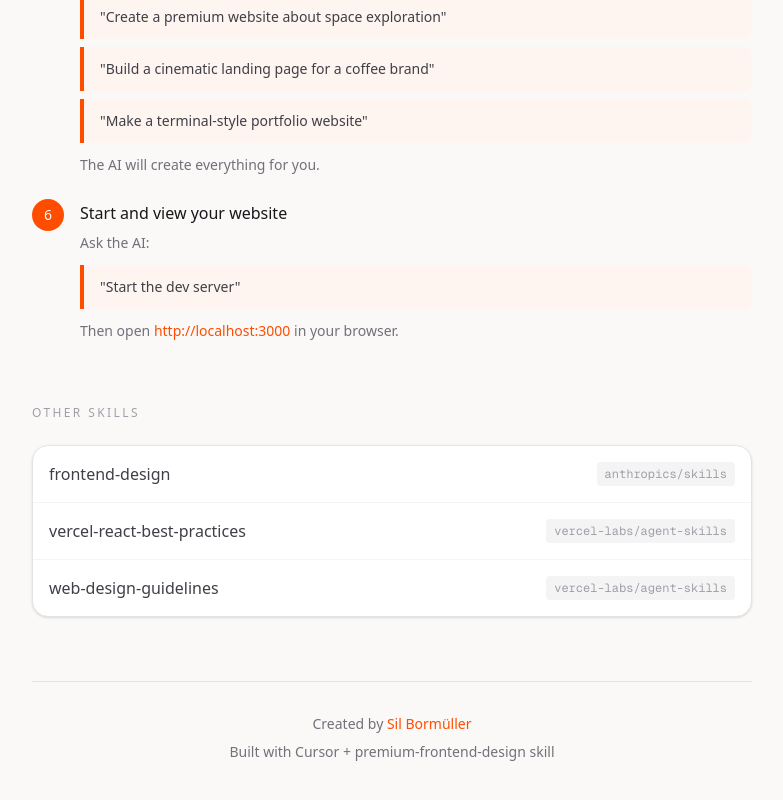
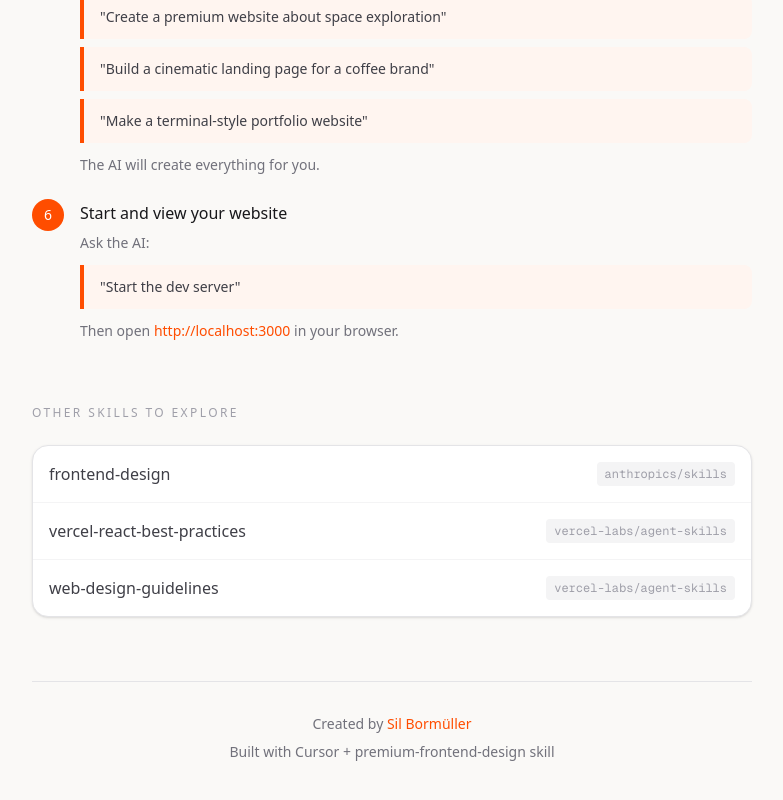
Before and after one commit to silships/mars-websites, a Next.js app: page /tutorial in a window 1280 px wide. Shown: the part 2504-3304 px from the top of the page, without its empty margins (248-1031 px from the left). Built offline with nearby package versions, Linux system fonts and the light colour scheme.

Commit message:
Update skills section heading

```diff
--- a/src/app/tutorial/page.tsx
+++ b/src/app/tutorial/page.tsx
@@ -146,7 +146,7 @@ export default function Tutorial() {
 
         {/* Other Skills */}
         <section className="mb-16">
-          <h2 className="text-xs tracking-[0.2em] text-zinc-400 mb-6 font-medium">OTHER SKILLS</h2>
+          <h2 className="text-xs tracking-[0.2em] text-zinc-400 mb-6 font-medium">OTHER SKILLS TO EXPLORE</h2>
           <div className="bg-white rounded-2xl border border-zinc-200 overflow-hidden shadow-sm">
             <div className="flex justify-between items-center p-4 border-b border-zinc-100">
               <span className="text-zinc-700 font-medium">frontend-design</span>
```
